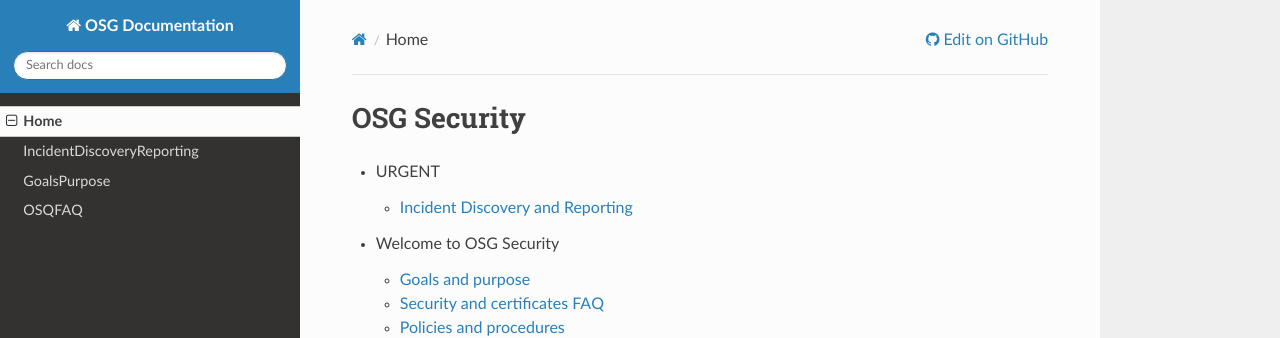
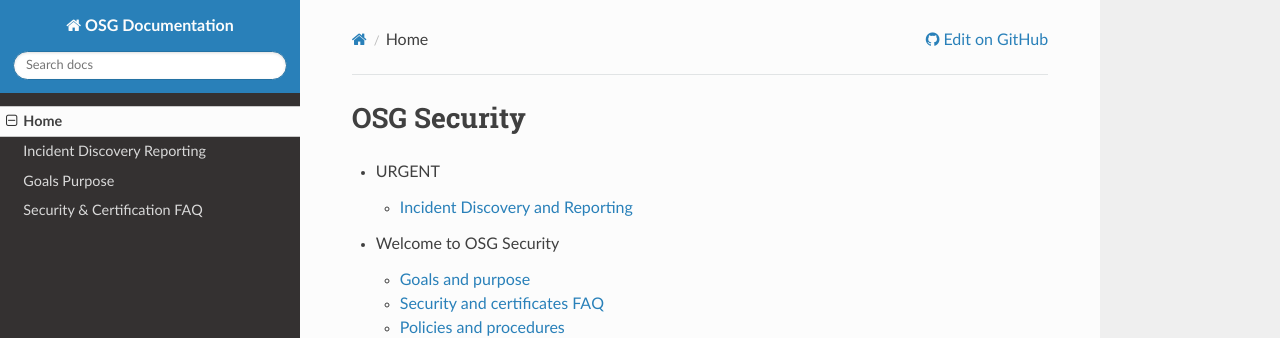
Before and after one commit to opensciencegrid/security, an MkDocs documentation site: the page built from docs/index.md, in a window 1280 px wide. Shown: the top 338 px of the page. Built offline with MkDocs 1.6.1, drawn with Linux system fonts in a browser that asks for light colours; nearby versions of some CDN libraries; old or Windows-style settings are respelled for this version of MkDocs.

Commit message:
Updated Names for pages

```diff
--- a/mkdocs.yml
+++ b/mkdocs.yml
@@ -8,9 +8,9 @@
 
 pages:
 - Home: 'index.md'
-- IncidentDiscoveryReporting: 'IncidentDiscoveryReporting.md'
-- GoalsPurpose: 'GoalsPurpose.md'
-- OSQFAQ: 'OSGFAQ.md'
+- Incident Discovery Reporting: 'IncidentDiscoveryReporting.md'
+- Goals Purpose: 'GoalsPurpose.md'
+- Security & Certification FAQ: 'OSGFAQ.md'
 
 markdown_extensions:
   - admonition
```
